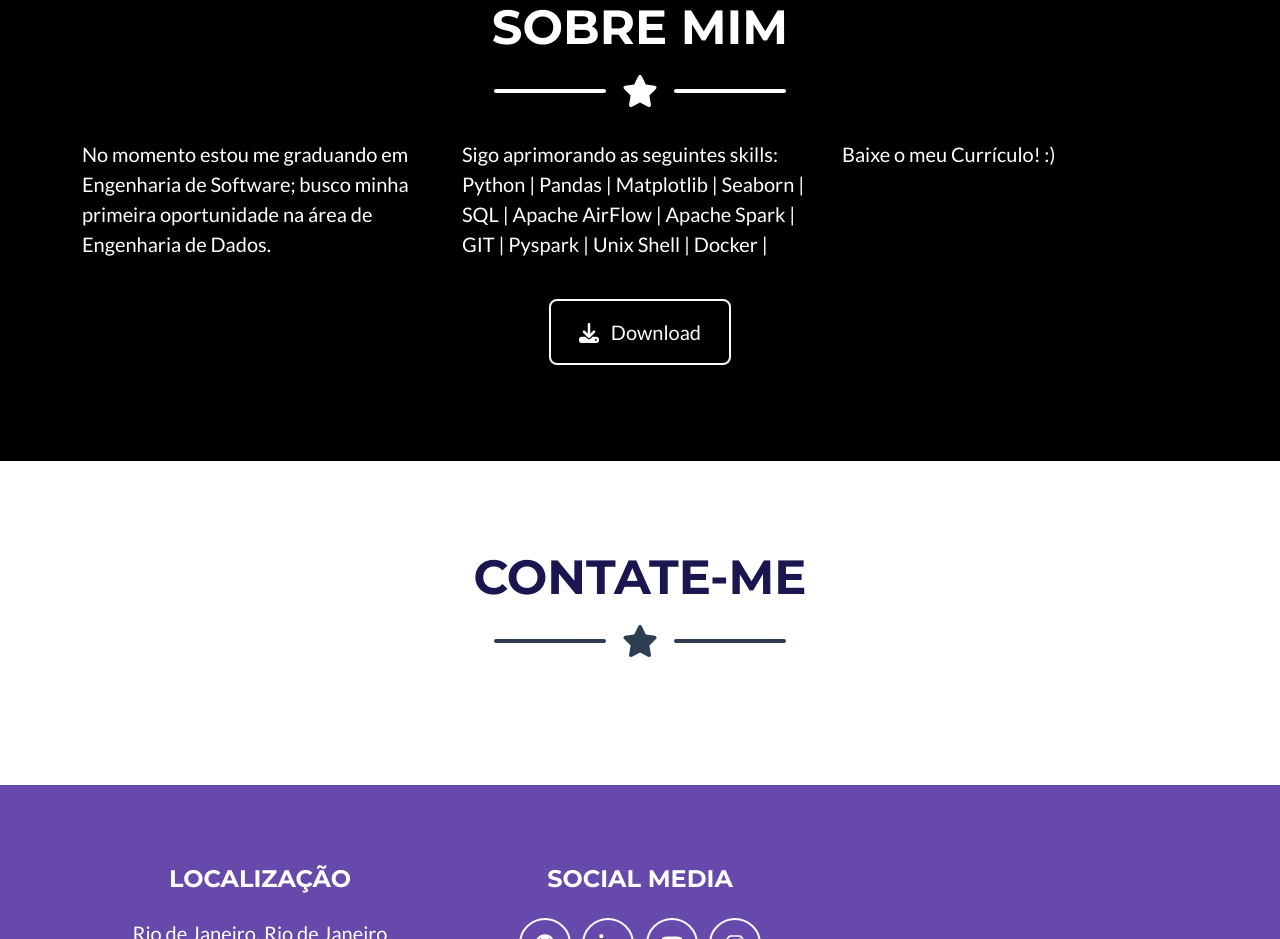
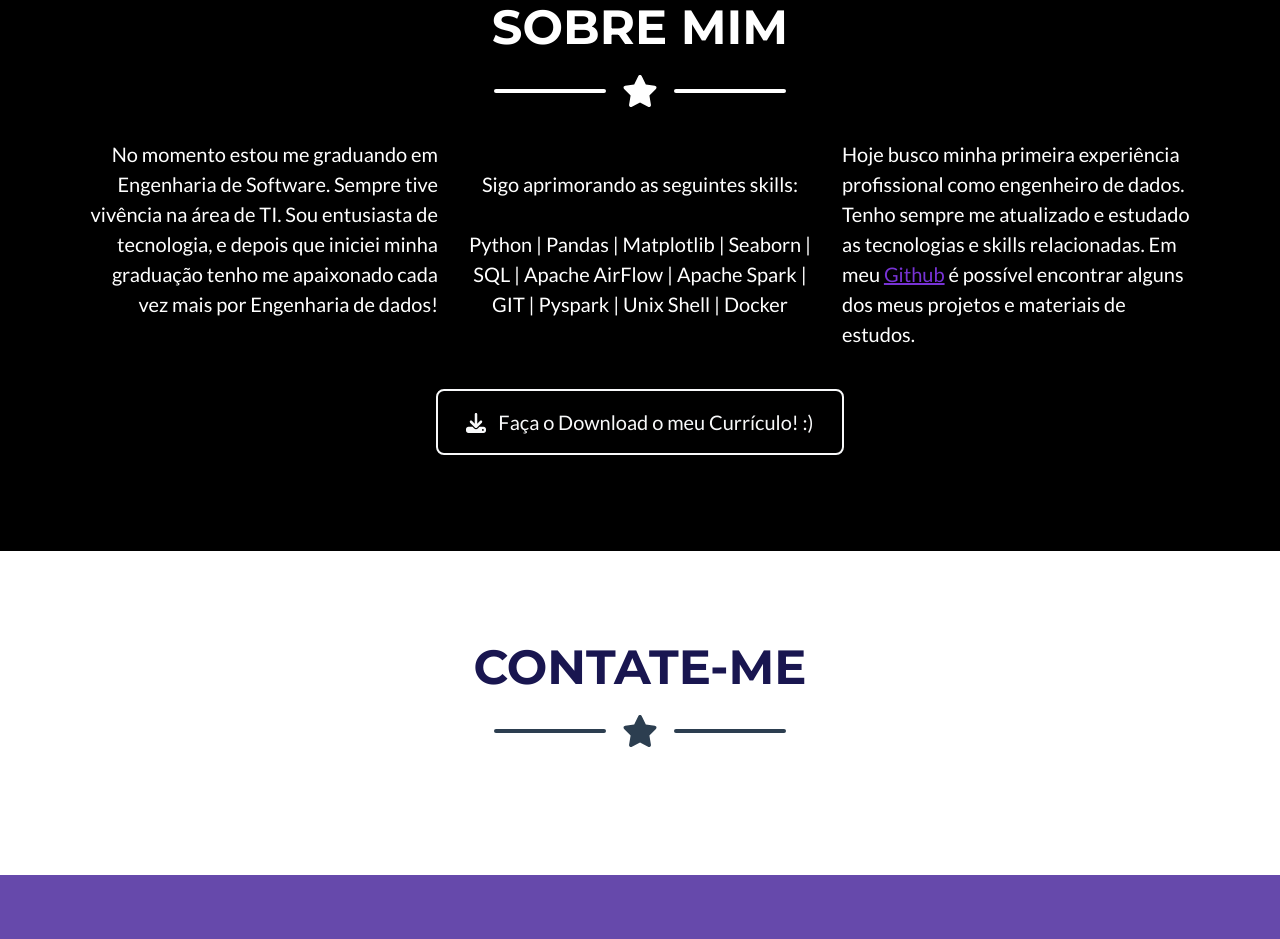
Before and after one commit to vbreia/portfolio, a plain HTML site: page index.html in a window 1280 px wide. Shown: the part 2660-3599 px from the top of the page. Drawn offline with nearby package versions, Linux system fonts and the light colour scheme.

Commit message:
Update about section content in index.html

```diff
--- a/index.html
+++ b/index.html
@@ -208,22 +208,22 @@
                 </div>
                 <!-- About Section Content-->
                 <div class="row">
-                    <div class="col-lg-4 ms-auto"><p class="lead">No momento estou me graduando em Engenharia de Software;
-                        busco minha primeira oportunidade na área de Engenharia de Dados.
+                    <div align="right" class="col-lg-4 ms-auto"><p class="lead">No momento estou me graduando em Engenharia de Software. Sempre tive vivência na área de TI. Sou entusiasta de tecnologia, e depois que iniciei minha graduação tenho me apaixonado cada vez mais por Engenharia de dados!
+
 
                     </p></div>
-                    <div class="col-lg-4 me-auto"><p class="lead">Sigo aprimorando as seguintes skills:
-
+                    <div align="center" class="col-lg-4 me-auto"><p class="lead"><br>Sigo aprimorando as seguintes skills:
+                        <br><br>
                         Python | Pandas | Matplotlib | Seaborn |
                          SQL | Apache AirFlow | Apache Spark | GIT |
-                        Pyspark | Unix Shell | Docker |</p></div>
-                    <div class="col-lg-4 me-auto"><p class="lead">Baixe o meu Currículo! :) </p></div>
+                        Pyspark | Unix Shell | Docker </p></div>
+                    <div class="col-lg-4 me-auto"><p class="lead">Hoje busco minha primeira experiência profissional como engenheiro de dados. Tenho sempre me atualizado e estudado as tecnologias e skills relacionadas. Em meu <a href="https://github.com/vbreia" target="_blank">Github</a> é possível encontrar alguns dos meus projetos e materiais de estudos. </p></div>
                 </div>
                 <!-- About Section Button-->
                 <div class="text-center mt-4">
                     <a class="btn btn-xl btn-outline-light" href="assets/docs/Victor das Chagas Breia.pdf" target="_blank">
                         <i class="fas fa-download me-2"></i>
-                        Download
+                        Faça o Download o meu Currículo! :)
                     </a>
                 </div>
             </div>
```
